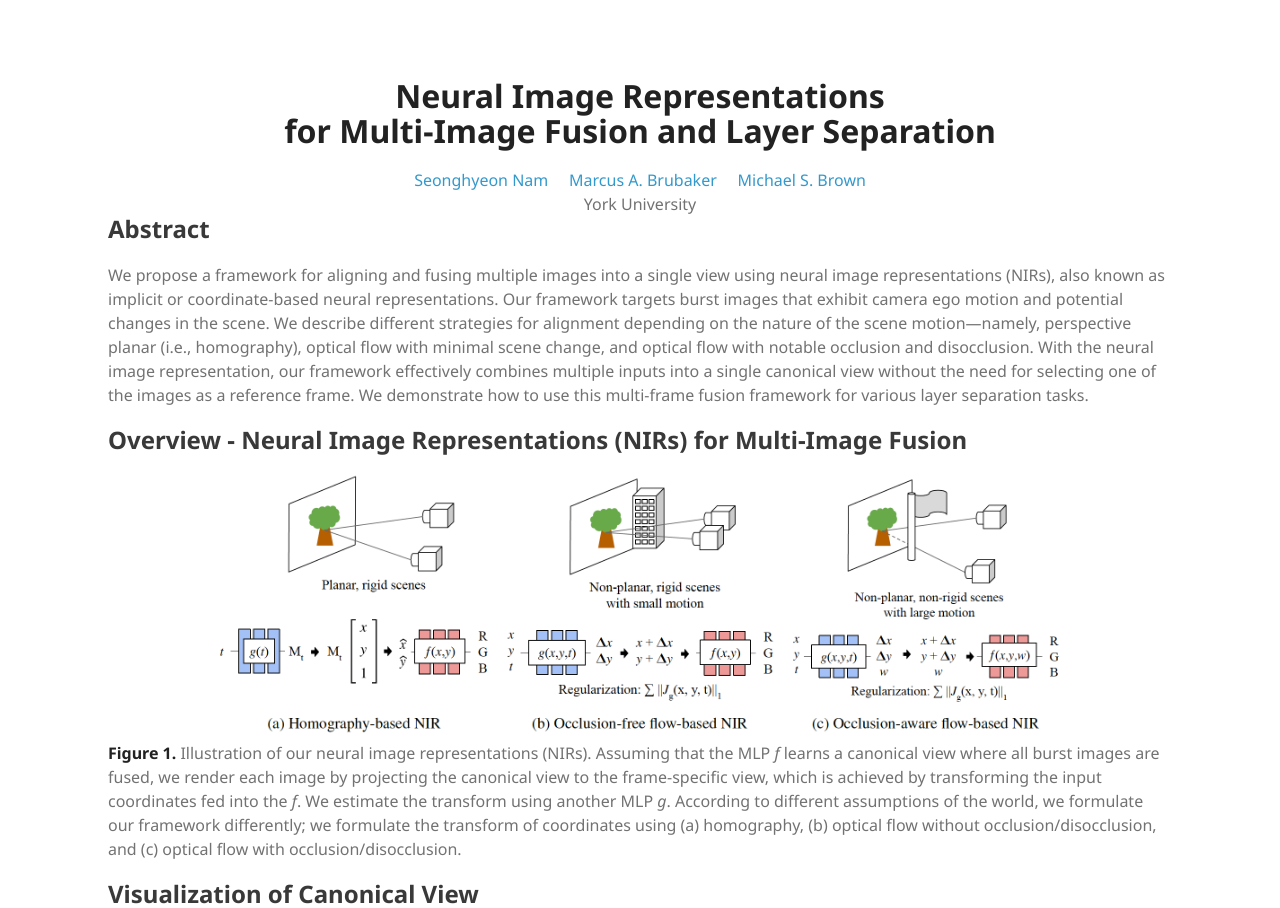
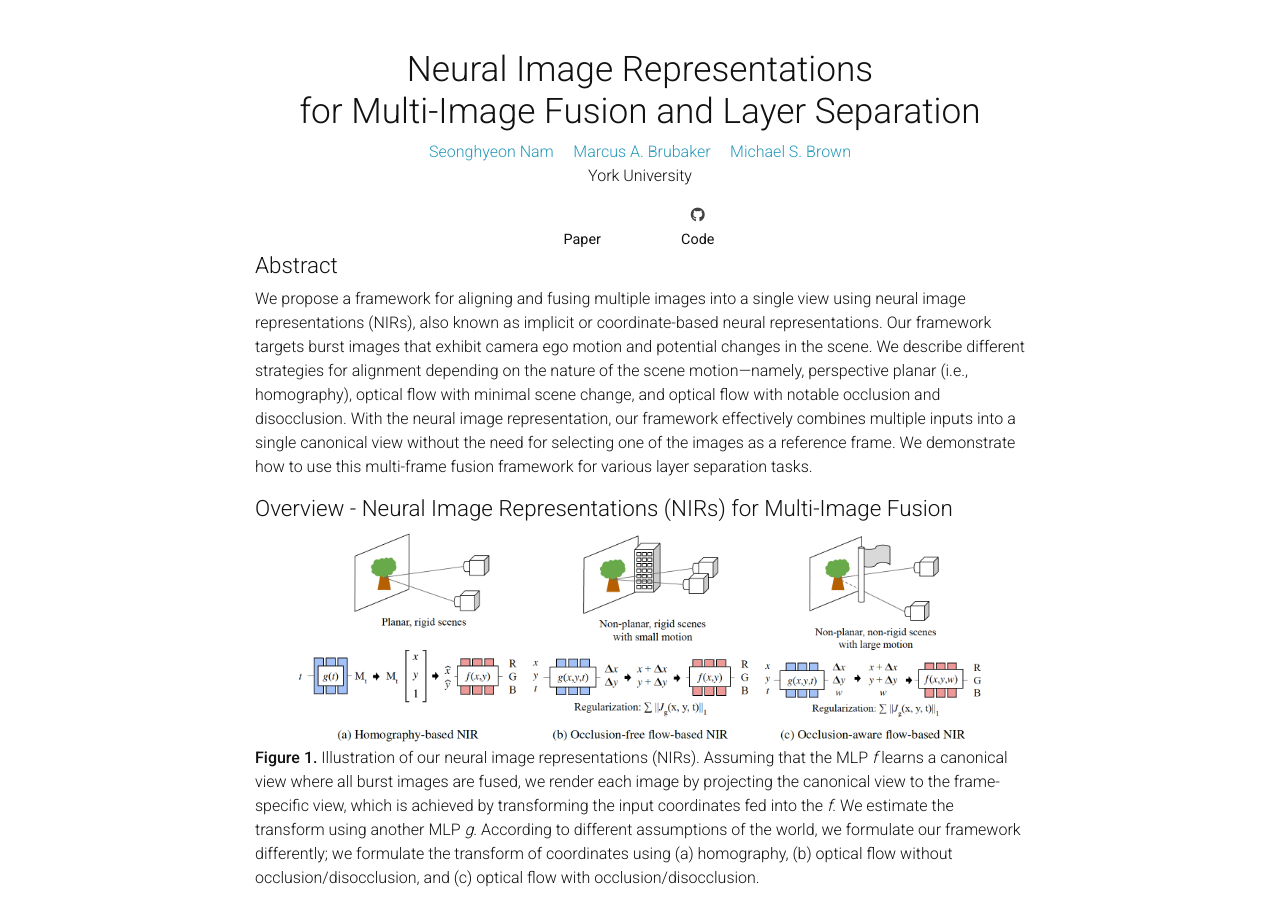
Before and after one commit to shnnam/shnnam.github.io, a Jekyll site: the page built from research/nir.md, in a window 1280 px wide. Shown: the top 908 px of the page. Built offline with Jekyll 4.4.1, drawn with Linux system fonts in a browser that asks for light colours; nearby versions of some CDN libraries; a style sheet for code colours, icons or effects is not loaded; some of the changed text lies outside the part shown; grey boxes are pictures that could not be loaded.

Commit message:
fix project page

```diff
--- a/_bibliography/papers.bib
+++ b/_bibliography/papers.bib
@@ -78,8 +78,7 @@
   author={Jeon, Subin and Nam, Seonghyeon and Oh, Seoung Wug and Kim, Seon Joo},
   booktitle=ECCV,
   year={2020},
-  arxiv={2007.08786},
-  projecturl={panet}
+  arxiv={2007.08786}
 }
 
 @article{jo2020learning,
--- a/_layouts/research.html
+++ b/_layouts/research.html
@@ -1,12 +1,24 @@
-<!DOCTYPE HTML>
+<!DOCTYPE html>
 <html>
-    {% include /research_head.html %}
-    <body>
-        <div id="wrapper">
-            <section>
-                {{ content }}
-            </section>
-            {% include /research_footer.html %}
-		</div>
-	</body>
+
+  <head>
+    {% include head.html %}
+  </head>
+
+  <body>
+
+    <!-- Content -->
+
+    <div class="container mt-5">
+        <div class="research">
+
+            <article>
+              {{ content }}
+            </article>
+
+          </div>
+    </div>
+
+  </body>
+
 </html>
--- a/_sass/_layout.scss
+++ b/_sass/_layout.scss
@@ -43,3 +43,38 @@
 *****************************************************************************/
 
 // TODO: redefine projects layout.
+
+
+/*****************************************************************************
+* Research
+*****************************************************************************/
+
+.research {
+  h1 {
+    font-size: 2.2rem;
+    text-align: center;
+  }
+  h2 {
+    font-size: 1.4rem;
+  }
+  video {
+    vertical-align:top;
+    margin-top: 0.1rem;
+    margin-bottom: 0.1rem;
+  }
+  img {
+    vertical-align:top;
+    margin-top: 0.1rem;
+    margin-bottom: 0.1rem;
+  }
+
+  .link-icon {
+    font-size: 1.2rem;
+    a {
+      color: $grey-color-dark;
+      &:hover {
+        color: $theme-color;
+      }
+    }
+  }
+}
--- a/research/nir.md
+++ b/research/nir.md
@@ -6,8 +6,21 @@ title:  Neural Image Representations for Multi-Image Fusion and Layer Separation
 Neural Image Representations<br />for Multi-Image Fusion and Layer Separation
 ================================
 <div style="text-align: center">
-<a href="http://snam.ml" target="_blank">Seonghyeon Nam</a>&nbsp;&nbsp;&nbsp;&nbsp;&nbsp;<a href="https://mbrubake.github.io/" target="_blank">Marcus A. Brubaker</a>&nbsp;&nbsp;&nbsp;&nbsp;&nbsp;<a href="http://www.cse.yorku.ca/~mbrown" target="_blank">Michael S. Brown</a><br />
+<a href="https://shnnam.github.io" target="_blank">Seonghyeon Nam</a>&nbsp;&nbsp;&nbsp;&nbsp;&nbsp;<a href="https://mbrubake.github.io/" target="_blank">Marcus A. Brubaker</a>&nbsp;&nbsp;&nbsp;&nbsp;&nbsp;<a href="http://www.cse.yorku.ca/~mbrown" target="_blank">Michael S. Brown</a><br />
 York University
+</div>
+
+<div class="link-icon" style="text-align: center">
+<table style="width:30%; margin-left: auto; margin-right: auto; margin-top: 1.0rem;">
+<tr>
+  <th style="width:50%; text-align:center;"><a href="https://arxiv.org/abs/2108.01199" target="_blank" title="Paper"><i class="ai ai-arxiv ai-3x"></i></a></th>
+  <th style="width:50%; text-align:center;"><a href="https://github.com/shnnam/nir" target="_blank" title="Code"><i class="fab fa-github ai-3x"></i></a></th>
+</tr>
+<tr>
+  <th style="width:50%; text-align:center;">Paper</th>
+  <th style="width:50%; text-align:center;">Code</th>
+</tr>
+</table>
 </div>
 
 
@@ -18,25 +31,25 @@ We propose a framework for aligning and fusing multiple images into a single vie
 
 Overview - Neural Image Representations (NIRs) for Multi-Image Fusion
 ------------------------
-<div style="text-align: center"><img src="{{ site.url }}/research/img/nir/overview_fusion.png" width="80%" alt="overview of multi-image fusion" /></div>
+<div style="text-align: center"><img src="{{ site.url }}/research/img/nir/overview_fusion.png" width="90%" alt="overview of multi-image fusion" /></div>
 **Figure 1.** Illustration of our neural image representations (NIRs). Assuming that the MLP <i>f</i> learns a canonical view where all burst images are fused, we render each image by projecting the canonical view to the frame-specific view, which is achieved by transforming the input coordinates fed into the <i>f</i>. We estimate the transform using another MLP <i>g</i>. According to different assumptions of the world, we formulate our framework differently; we formulate the transform of coordinates using (a) homography, (b) optical flow without occlusion/disocclusion, and (c) optical flow with occlusion/disocclusion.
 
 
 Visualization of Canonical View
 ------------------------
 <div style="text-align: center">
-<video width="25%" autoplay loop muted>
+<video width="27%" autoplay loop muted>
   <source src="{{ site.url }}/research/img/nir/results/vis/vis.mp4" type="video/mp4">
 </video>
 &nbsp;&nbsp;&nbsp;&nbsp;&nbsp;
-<img width="50%" src="{{ site.url }}/research/img/nir/results/vis/canview.png" />
+<img width="55%" src="{{ site.url }}/research/img/nir/results/vis/canview.png" />
 </div>
 **Figure 2.** Visualization of learned canonical view. We capture 9 consecutive images (left), and fit a homography-based neural representation to them. As can be seen, our method automatically stitches all the images in the canonical view (right) learned in the neural representation.
 
 
 Overview - Multi-Image Layer Separation
 ------------------------
-<div style="text-align: center"><img src="{{ site.url }}/research/img/nir/overview_lseparation.png" width="40%" alt="overview of multi-image layer separation" /></div>
+<div style="text-align: center"><img src="{{ site.url }}/research/img/nir/overview_lseparation.png" width="60%" alt="overview of multi-image layer separation" /></div>
 **Figure 3.** Overview of our two-stream NIRs for multi-image layer separation. The goal of our method is to separate the underlying scene and interference moving differently in images into two layers stored in a different NIR. To this end, we simultaneously train two NIRs. <i>f</i><sup>1</sup> is parameterized by our homography or flow-based NIRs so as to learn the underlying scene moving according to the explicit motion model. In contrast, the interference layer that is difficult to be modelled by the motion model is stored in <i>f</i><sup>2</sup>. The generic form of image formation is a linear combination of both networks, but varies according to tasks. We also use a few regularizations for optimization, which are described in detail in the paper.
 
 
```
Also changed, not shown: other parts of research/nir.md (+0 -1 lines).
